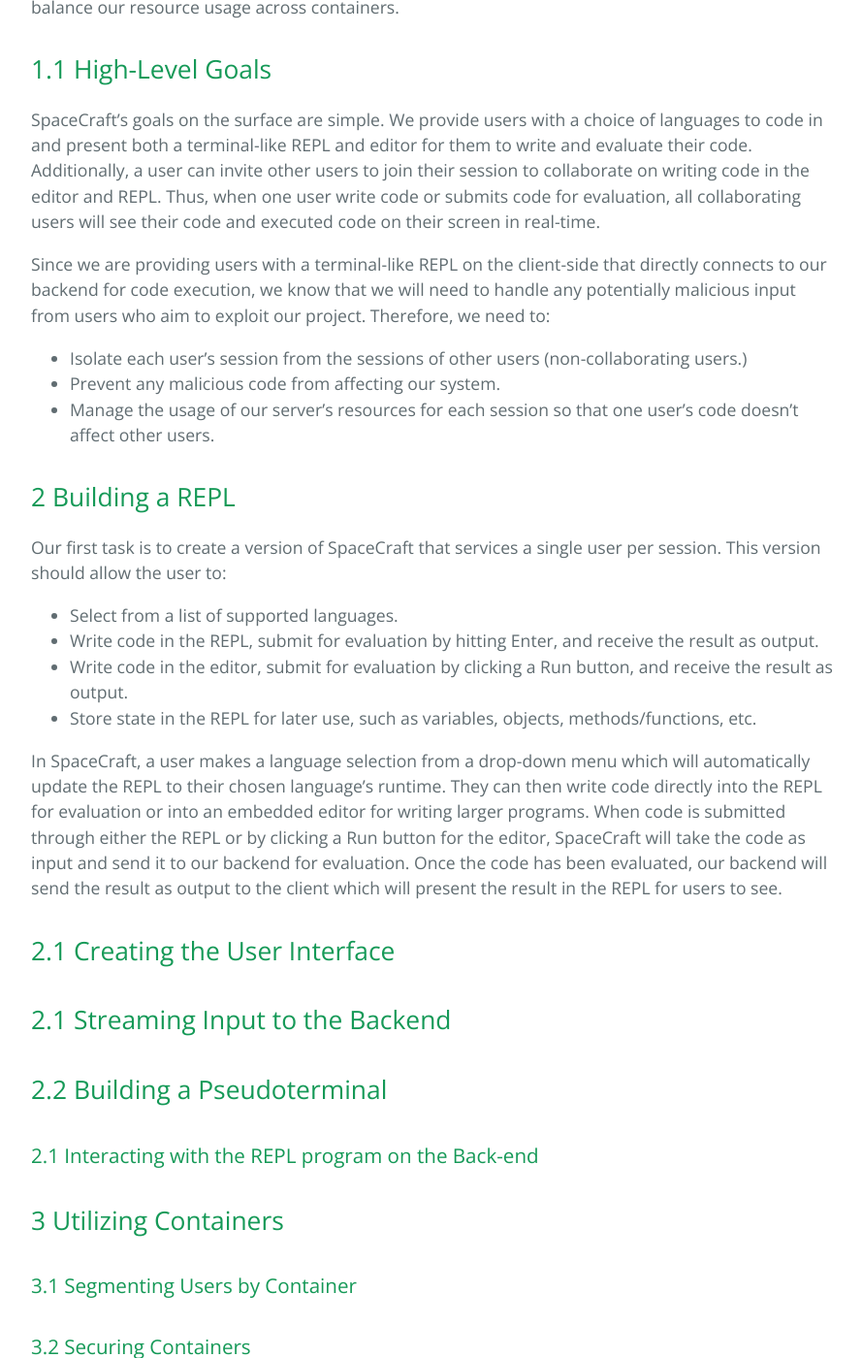
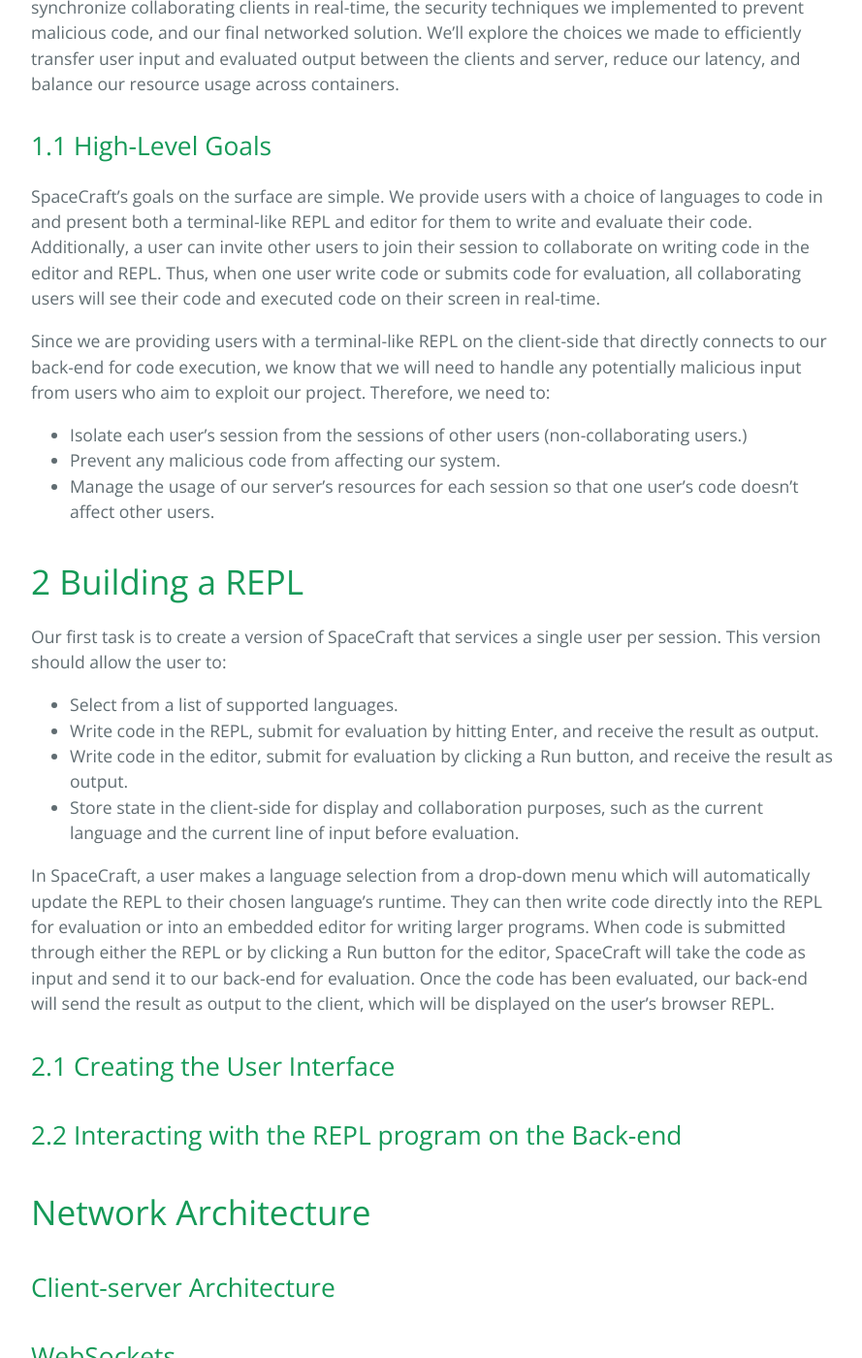
Before and after one commit to spacecraft-repl/spacecraft-repl.github.io, a Jekyll site: the page built from index.md, in a window 1280 px wide and 1400 px high, scrolled down 880 px. Shown: the whole window at 97% size, without its empty margins (192-1081 px from the left). Built offline with Jekyll 4.4.1, drawn with Linux system fonts in a browser that asks for light colours; our own code applies the rules of GitHub Pages for plain Markdown files; some of the changed text lies outside the part shown.

Commit message:
edits on building a REPL, add network architecture section
Co-authored-by: YingCGooi <25574844+YingCGooi@users.noreply.github.com>
Co-authored-by: Julius <jrzerwick@gmail.com>
Co-authored-by: Nick Johnson <njohnson7@pm.me>

````diff
--- a/index.md
+++ b/index.md
@@ -1,7 +1,7 @@
 <!-- Insert SpaceCraft logo either above, below, or next to title -->
-## SpaceCraft: A Real-Time, Collaborative REPL and Code Editor
+# SpaceCraft: A Real-Time, Collaborative REPL and Code Editor
 
-## 1 Introduction
+# 1 Introduction
 SpaceCraft is an open-source, real-time collaborative REPL (Read-Eval-Print-Loop) that allows users to write and execute code in the browser for Ruby, JavaScript, and Python. We built this project using Node.js and Docker, with clients and server communicating over WebSockets.
 
 The major challenges we faced were creating and managing server-side processes for executing code in the selected language runtime, allowing multiple clients to collaborate on the same REPL, and building a framework for security and resource usage with Docker containers.
@@ -11,60 +11,55 @@
 ## 1.1 High-Level Goals
 SpaceCraft's goals on the surface are simple. We provide users with a choice of languages to code in and present both a terminal-like REPL and editor for them to write and evaluate their code. Additionally, a user can invite other users to join their session to collaborate on writing code in the editor and REPL. Thus, when one user write code or submits code for evaluation, all collaborating users will see their code and executed code on their screen in real-time.
 
-Since we are providing users with a terminal-like REPL on the client-side that directly connects to our backend for code execution, we know that we will need to handle any potentially malicious input from users who aim to exploit our project. Therefore, we need to:
+Since we are providing users with a terminal-like REPL on the client-side that directly connects to our back-end for code execution, we know that we will need to handle any potentially malicious input from users who aim to exploit our project. Therefore, we need to:
 - Isolate each user's session from the sessions of other users (non-collaborating users.)
 - Prevent any malicious code from affecting our system.
 - Manage the usage of our server's resources for each session so that one user's code doesn't affect other users.
 
-## 2 Building a REPL
+# 2 Building a REPL
 Our first task is to create a version of SpaceCraft that services a single user per session. This version should allow the user to:
 - Select from a list of supported languages.
 - Write code in the REPL, submit for evaluation by hitting Enter, and receive the result as output.
 - Write code in the editor, submit for evaluation by clicking a Run button, and receive the result as output.
-- Store state in the REPL for later use, such as variables, objects, methods/functions, etc.
+- Store state in the client-side for display and collaboration purposes, such as the current language and the current line of input before evaluation.
 
-In SpaceCraft, a user makes a language selection from a drop-down menu which will automatically update the REPL to their chosen language's runtime. They can then write code directly into the REPL for evaluation or into an embedded editor for writing larger programs. When code is submitted through either the REPL or by clicking a Run button for the editor, SpaceCraft will take the code as input and send it to our backend for evaluation. Once the code has been evaluated, our backend will send the result as output to the client which will present the result in the REPL for users to see.
+In SpaceCraft, a user makes a language selection from a drop-down menu which will automatically update the REPL to their chosen language's runtime. They can then write code directly into the REPL for evaluation or into an embedded editor for writing larger programs. When code is submitted through either the REPL or by clicking a Run button for the editor, SpaceCraft will take the code as input and send it to our back-end for evaluation. Once the code has been evaluated, our back-end will send the result as output to the client, which will be displayed on the user's browser REPL.
 
 ## 2.1 Creating the User Interface
 
+## 2.2 Interacting with the REPL program on the Back-end
 
-## 2.1 Streaming Input to the Backend
+# Network Architecture
 
-## 2.2 Building a Pseudoterminal
+## Client-server Architecture
 
-### 2.1 Interacting with the REPL program on the Back-end
-
-## 3 Utilizing Containers
-
-### 3.1 Segmenting Users by Container
-
-### 3.2 Securing Containers
-
-### 3.3 Managing Container Resources
+## WebSockets
 
 
-## 4 Collaboration with Multiple Users
+# 3 Utilizing Containers
 
-### 4.1 Connecting Multiple Users to the Same Container
+## 3.1 Segmenting Users by Container
 
-### 4.2 Syncing Input
+## 3.2 Securing Containers
 
-#### Getting the Current Prompt
+## 3.3 Managing Container Resources
 
-### 4.3 Syncing Output
 
-### 4.4 Handling REPL Conflict Resolution
+# 4 Collaboration with Multiple Users
 
-#### Getting the Current Prompt
+## 4.1 Connecting Multiple Users to the Same Container
 
-### 4.3 Syncing Output
+## 4.2 Syncing Input
 
-### 4.4 Handling REPL Conflict Resolution
-<!-- OK to not handle conflicts since our use case, we don't expect two users to type in the REPL at the same time -->
+### Getting the Current Prompt
 
-## 5 Optimizations
+## 4.3 Syncing Output
 
-### 5.1 Streaming vs. Buffering Outputs
+## 4.4 Handling REPL Conflict Resolution
+
+# 5 Optimizations
+
+## 5.1 Streaming vs. Buffering Outputs
 A REPL program sends outputs in the form of chunks of data. For each evaluation, our application would receive several to many smaller chunks of output data.
 
 To demonstrate this, let's evaluate the code `[1,2,3].map(String)` on the Node REPL. We can reasonably expect the final output to be:
@@ -92,7 +87,7 @@
 >       # final chunk of data
 ```
 
-#### Buffering Outputs
+### Buffering Outputs
 With this effect, it makes sense to concatenate all chunks before sending it as a complete response. This is known as **output buffering**. [Output Buffering for Web Developers](http://web.archive.org/web/20101216035343/http://dev-tips.com/featured/output-buffering-for-web-developers-a-beginners-guide)
 
 After buffering output, it would look something like:
@@ -105,7 +100,7 @@
 
 However, buffering outputs cost additional processing time. Since chunks of data arrive in different paces (around 1-4 ms in between), we would set a maximum wait time of 5 ms every time a new data chunk is received. If no new data is received within the 5 ms, we conclude that the output is finished and we can send the complete buffered output to the client.
 
-#### Streaming Outputs
+### Streaming Outputs
 Our initial approach of buffering outputs seem to work fine. However, we found out that we could parse out the prompt on the server-side instead by caching the last chunk of data received. An example data chunk would be `=> 123\r\nirb(main):003:0> `, by caching this data chunk, we can easily parse out the `irb(main):003:0> ` prompt.
 With this, it is no longer necessary to buffer outputs. Instead, we could stream the outputs as-is to the client. The benefit of this is that it not only removes any additional processing, but also simplifies our code logic by omitting any use of `setTimeouts` or `setIntervals`.
 
````
